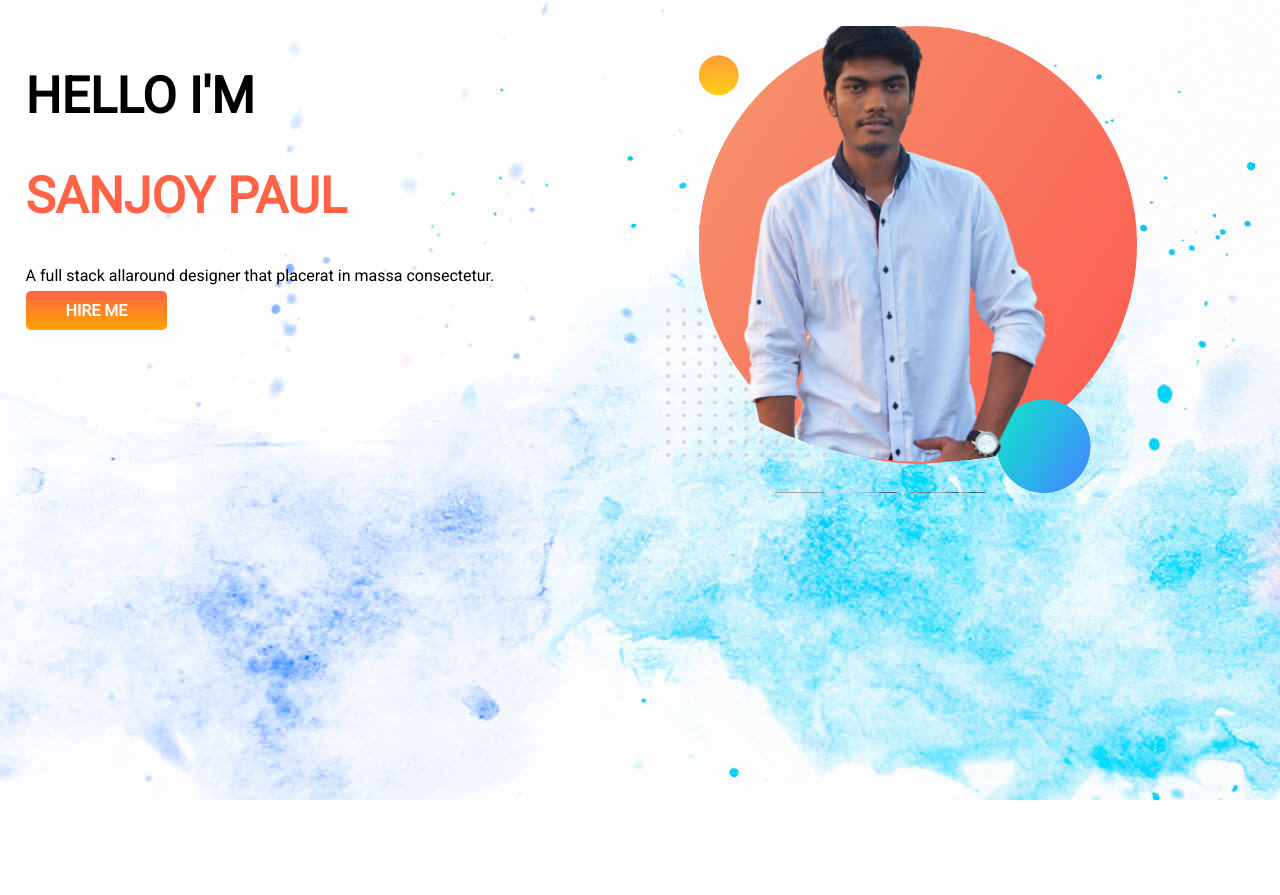
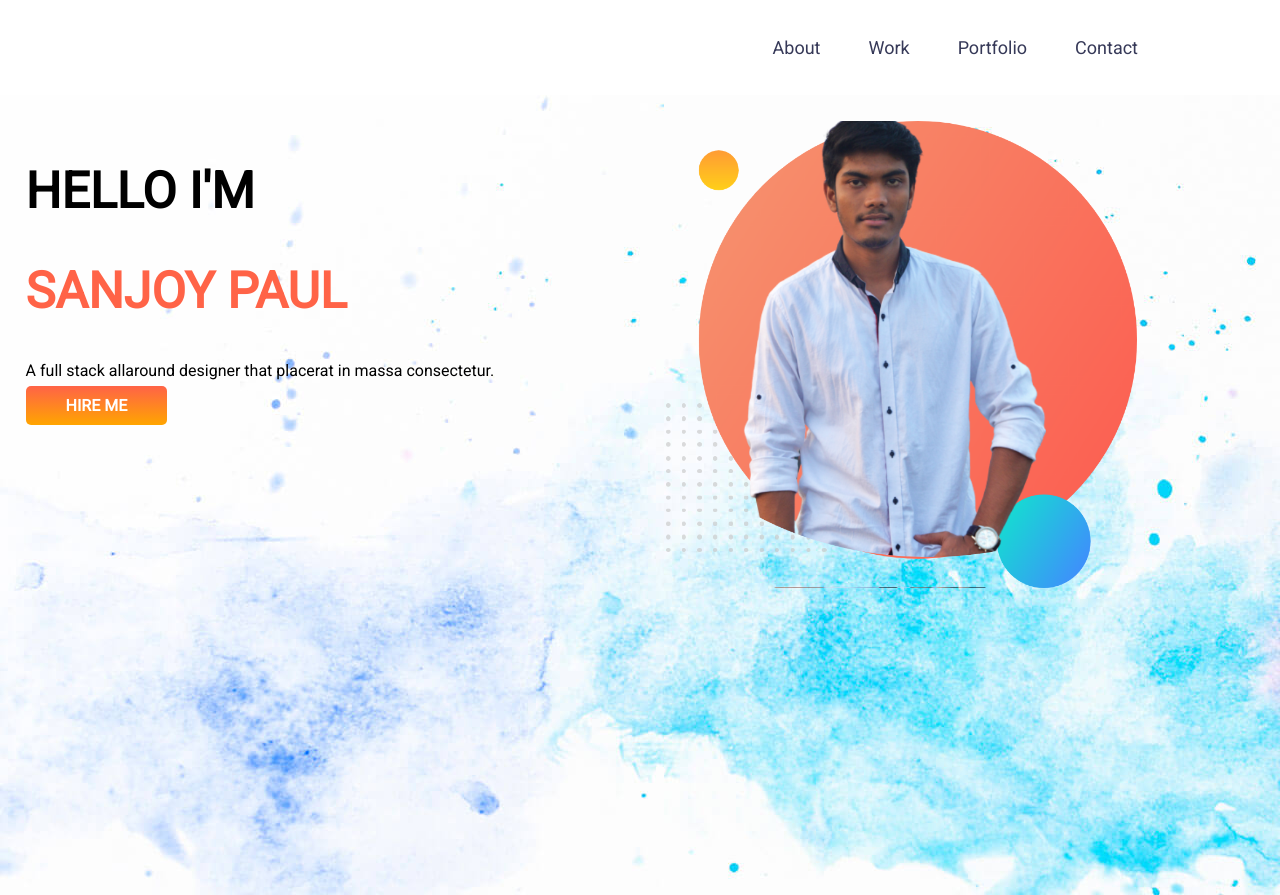
Before and after one commit to Sanjoy1210/personal-portfolio, a plain HTML site: page index.html in a window 1280 px wide. Shown: the top 895 px of the page. Drawn offline with Linux system fonts and the light colour scheme.

Commit message:
menu bar added

```diff
--- a/index.html
+++ b/index.html
@@ -13,6 +13,16 @@
 </head>
 
 <body>
+    <header>
+        <div class="menu">
+            <ul>
+                <li><a href="#">About</a></li>
+                <li><a href="#">Work</a></li>
+                <li><a href="#">Portfolio</a></li>
+                <li><a href="#">Contact</a></li>
+            </ul>
+        </div>
+    </header>
     <section class="top-banner flexible-container">
         <div class="half-width">
             <h1>HELLO I'M</h1>
--- a/style.css
+++ b/style.css
@@ -10,6 +10,32 @@ h1 {
 
 h2 {
     font-size: 40px;
+}
+
+header {
+    width: 90%;
+    margin: 0 auto;
+    overflow: hidden;
+}
+
+.menu {
+    margin-right: 50px;
+    padding: 15px 0;
+    float: right;
+}
+
+.menu li {
+    list-style-type: none;
+    margin-right: 12px;
+    display: inline-block;
+}
+
+.menu a {
+    display: inline-block;
+    color: #363958;
+    padding: 6px 16px;
+    text-decoration: none;
+    font-size: 18px;
 }
 
 .orange-color {
```
